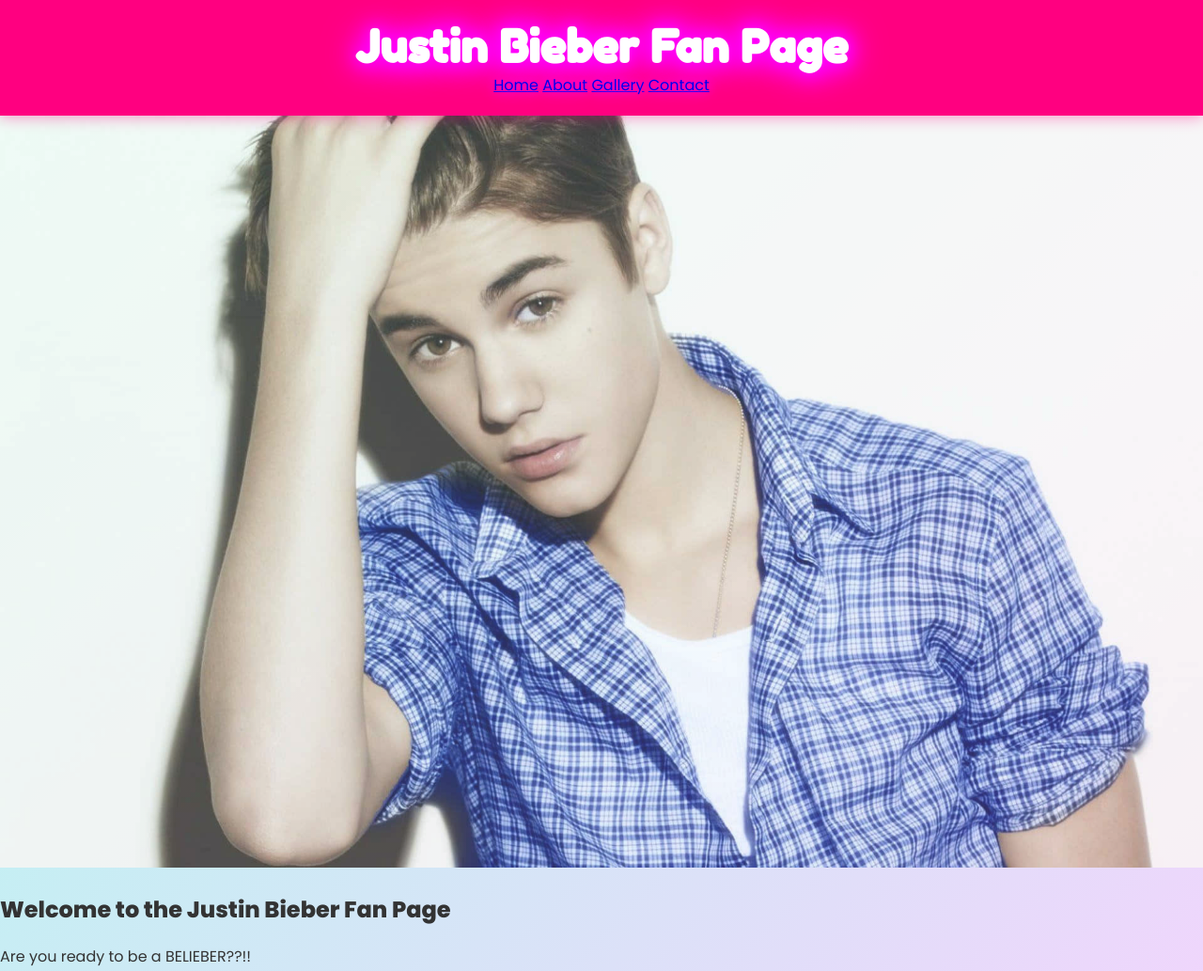
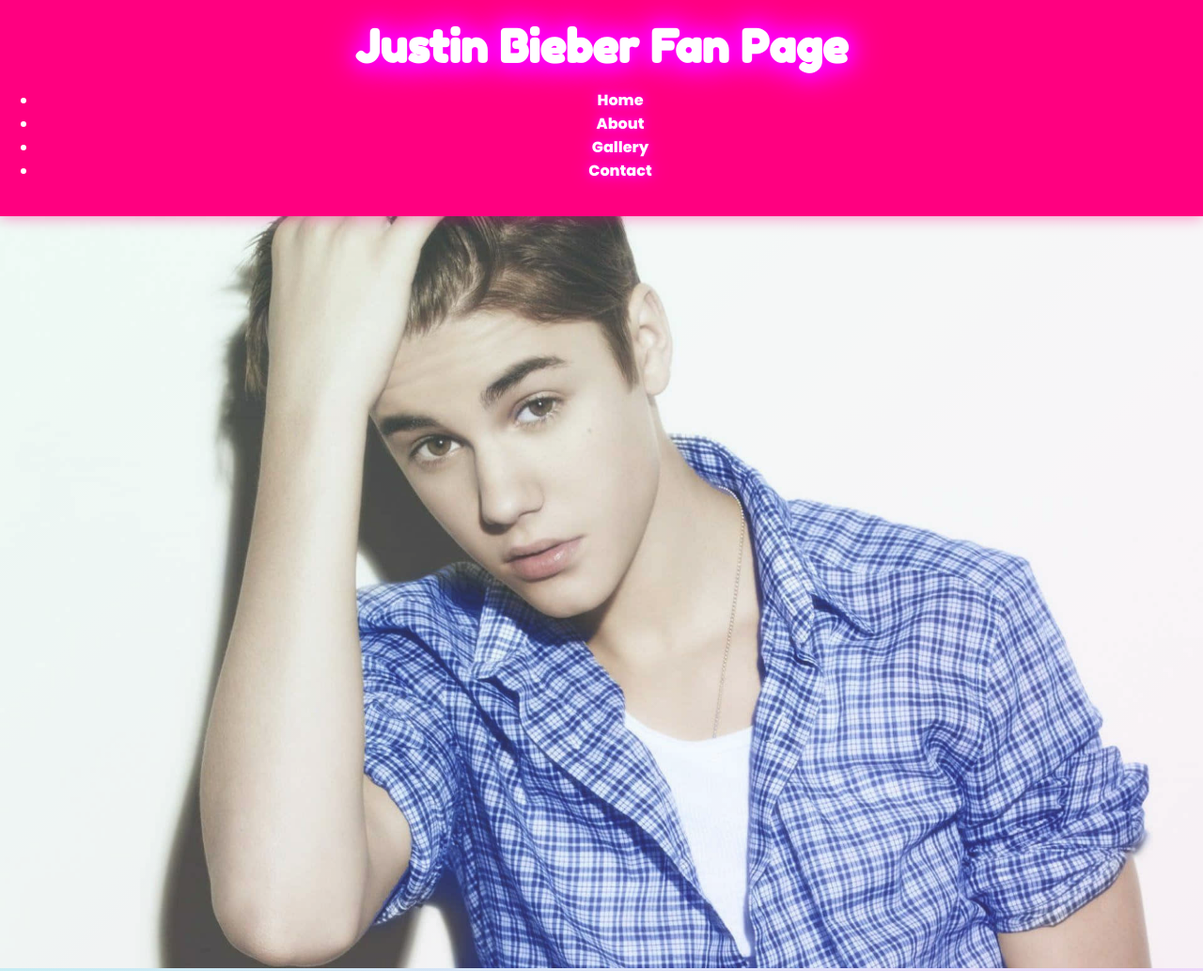
Before and after one commit to seahlah/seahlah.github.io, a plain HTML site: page justin_fanpage/Justin.html in a window 1280 px wide. Shown: the top 1033 px of the page at 94% size. Drawn offline with Linux system fonts and the light colour scheme.

Commit message:
most updated

```diff
--- a/justin_fanpage/Justin.html
+++ b/justin_fanpage/Justin.html
@@ -13,12 +13,12 @@
             <h1>Justin Bieber Fan Page</h1>
         </div>
         <nav>
-
-                <a href="#home">Home</a>
-                <a href="#bio">About</a>
-                <a href="#gallery">Gallery</a>
-                <a href="#contact">Contact</a>
-
+            <ul>
+                <li><a href="#home">Home</a></li>
+                <li><a href="#bio">About</a></li>
+                <li><a href="#gallery">Gallery</a></li>
+                <li><a href="#contact">Contact</a></li>
+            </ul>
         </nav>
     </header>
 
--- a/justin_fanpage/style.css
+++ b/justin_fanpage/style.css
@@ -47,6 +47,7 @@
     padding: 5px 10px;
     transition: transform 0.3s ease;
     border-radius: 5px;
+    list-style-type: none;
 }
 
 nav ul li a:hover {
```
